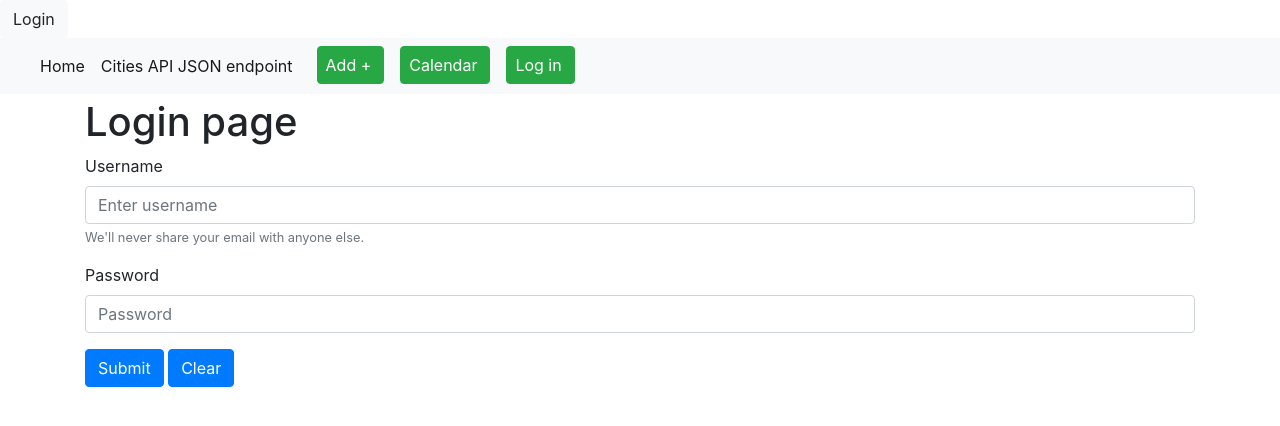
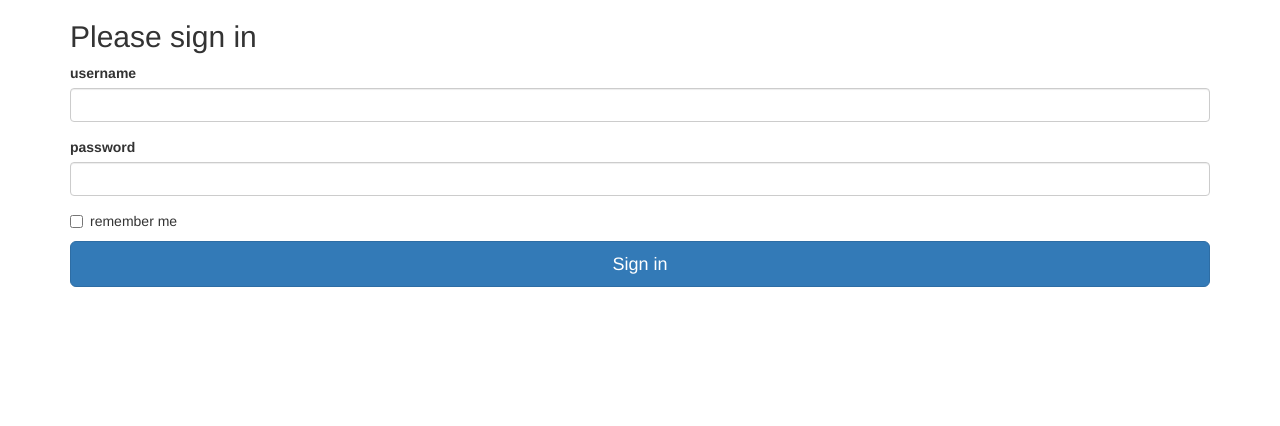
Before and after one commit to maf64/Final-Web-Application, a Flask app: page /login in a window 1280 px wide. Shown: the top 426 px of the page. Run offline with Flask 2, Linux system fonts and the light colour scheme; some libraries are stand-ins or nearby versions.

Commit message:
login displayed with boot strap

```diff
--- a/app/app.py
+++ b/app/app.py
@@ -5,11 +5,11 @@ from flask import render_template
 from flaskext.mysql import MySQL
 from pymysql.cursors import DictCursor
 
-#from flask_bootstrap import Bootstrap
+from flask_bootstrap import Bootstrap
 from flask_wtf import FlaskForm
 from wtforms import StringField, PasswordField, BooleanField
 from wtforms.validators import InputRequired, Email, Length
-#from flask_sqlalchemy  import SQLAlchemy
+from flask_sqlalchemy  import SQLAlchemy
 from werkzeug.security import generate_password_hash, check_password_hash
 from flask_login import LoginManager, UserMixin, login_user, login_required, logout_user, current_user
 
@@ -180,18 +180,30 @@ def calendar():
     events = events)
 
 # login
-#bootstrap = Bootstrap(app)
-db = MySQL(cursorclass=DictCursor)
+
+app.config['SECRET_KEY'] = 'Thisissupposedtobesecret!'
+app.config['SQLALCHEMY_DATABASE_URI'] = 'sqlite:////mnt/c/Users/antho/Documents/login-example/database.db'
+bootstrap = Bootstrap(app)
+#db = MySQL(cursorclass=DictCursor)
+db = SQLAlchemy(app)
 login_manager = LoginManager()
 login_manager.init_app(app)
 login_manager.login_view = 'login'
+#db.init_app(app)
 
-class User(UserMixin, mysql.Model):
-    id = mysql.Column(mysql.Integer, primary_key=True)
-    email = mysql.Column(mysql.String(100), unique=True)
-    password = mysql.Column(mysql.String(21))
-    username = mysql.Column(mysql.String(21))
-    isActive = mysql.Column(mysql.Integer)
+class User(UserMixin, db.Model):
+    id = db.Column(db.Integer, primary_key=True)
+    username = db.Column(db.String(15), unique=True)
+    password = db.Column(db.String(80))
+    email = db.Column(db.String(50), unique=True)
+    isActive = db.Column(db.Integer)
+
+# class User(UserMixin, mysql.Model):
+#     id = mysql.Column(mysql.Integer, primary_key=True)
+#     username = mysql.Column(mysql.String(15), unique=True)
+#     email = mysql.Column(mysql.String(50), unique=True)
+#     password = mysql.Column(mysql.String(80))
+#     isActive = mysql.Column(mysql.Integer)
 
 @login_manager.user_loader
 def load_user(user_id):
@@ -208,9 +220,7 @@ class RegisterForm(FlaskForm):
     password = PasswordField('password', validators=[InputRequired(), Length(min=8, max=80)])
 
 
-@app.route('/')
-def index():
-    return render_template('index.html')
+
 
 @app.route('/login', methods=['GET', 'POST'])
 def login():
--- a/app/requirements.txt
+++ b/app/requirements.txt
@@ -2,5 +2,9 @@ Flask
 flask-mysql
 simplejson
 flask-login
+flask-wtf
 wtforms
 werkzeug
+flask-sqlalchemy
+email_validator
+flask-bootstrap
--- a/app/templates/login.html
+++ b/app/templates/login.html
@@ -1,23 +1,26 @@
-{% extends "layout.html" %}
+{% extends "bootstrap/base.html" %}
+{% import "bootstrap/wtf.html" as wtf %}
+
+{% block title %}
+Login
+{% endblock %}
+
+{% block styles %}
+{{super()}}
+<link rel="stylesheet" href="{{url_for('.static', filename='signin.css')}}">
+{% endblock %}
+
 {% block content %}
-    <h1> Login page </h1>
+    <div class="container">
 
-<form action="/login" method="post">
-  <div class="form-group">
-    <label for="username">Username</label>
-    <input type="text" class="form-control" name="username" aria-describedby="emailHelp" placeholder="Enter username">
+      <form class="form-signin" method="POST" action="/login">
+        <h2 class="form-signin-heading">Please sign in</h2>
+        {{ form.hidden_tag() }}
+        {{ wtf.form_field(form.username) }}
+        {{ wtf.form_field(form.password) }}
+        {{ wtf.form_field(form.remember) }}
+        <button class="btn btn-lg btn-primary btn-block" type="submit">Sign in</button>
+      </form>
 
-      <small id="emailHelp" class="form-text text-muted">We'll never share your email with anyone else.</small>
-  </div>
-  <div class="form-group">
-    <label for="Password">Password</label>
-    <input type="password" class="form-control" name="Password" placeholder="Password">
-  </div>
-
-  <button type="submit" class="btn btn-primary">Submit</button>
-  <button type="reset" class="btn btn-primary">Clear</button>
-</form>
-    {% if error %}
-        <p class="error"><strong style="color:red">Error: {{ error }}</strong></p>
-    {% endif %}
+    </div> <!-- /container -->
 {% endblock %}
```
Also changed, not shown: app/templates/signup.html (added, +26 -0 lines), db/init.sql (+8 -8 lines).
